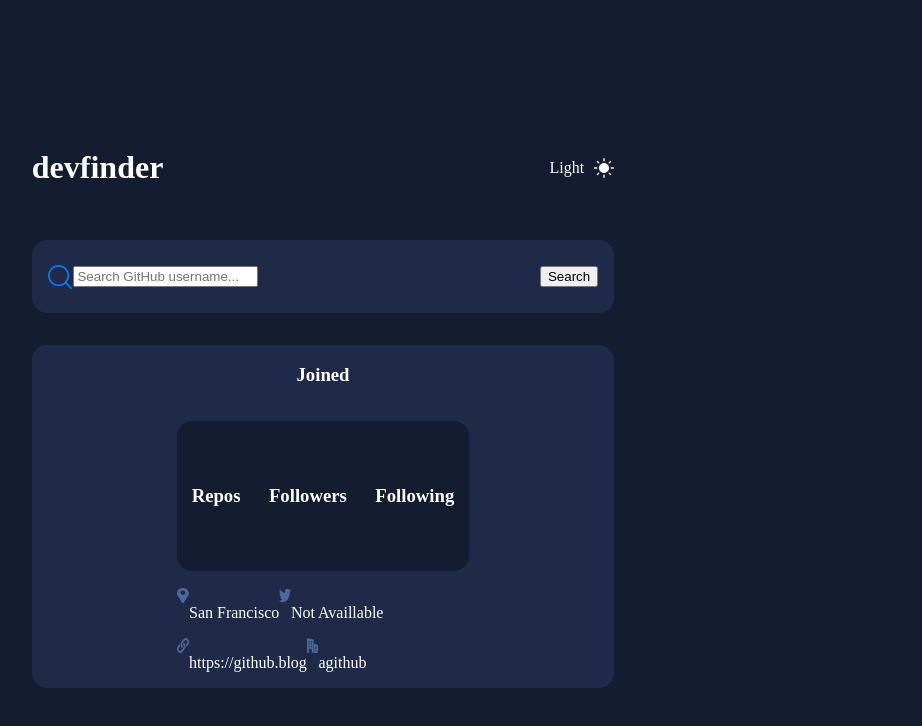
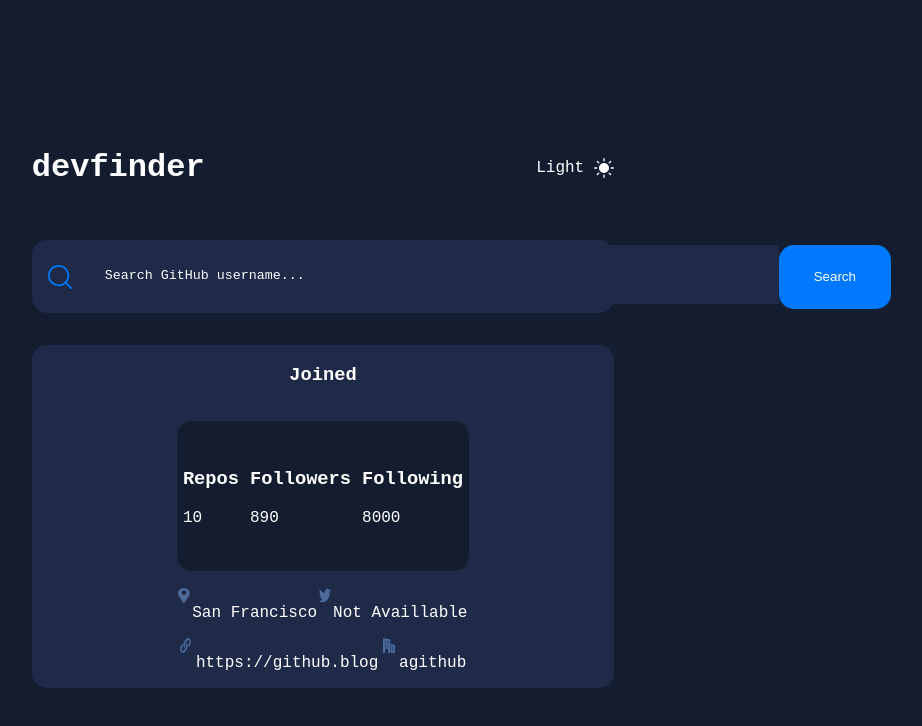
Before and after one commit to jameshsousa/GitHub-user--search-app, a plain HTML site: page src/index.html in a window 1280 px wide. Shown: the whole page, without its empty margins (325-1247 px from the left). Drawn offline with Linux system fonts and the light colour scheme.

Commit message:
aply css on the nav section

```diff
--- a/src/assets/css/style.css
+++ b/src/assets/css/style.css
@@ -6,6 +6,7 @@
     height: 100vh;
     justify-content: center;
     align-items: center;
+    font-family: 'Space Mono', monospace;
 }
 
 .container {
@@ -42,30 +43,54 @@
 
 nav {
     display: flex;
-    flex-direction: row;
     width: 65%;
     height: 15%;
     background-color:#1E2A47;
     border-radius: 15px;
     align-items: center;
-    justify-content: space-between;
 }
 
 nav .nav-img {
     display: flex;
     padding-left: 1rem;
 }
-nav .nav-search {
+
+.nav-search {
     display: flex;
-    width: 80%;
-
-
+    width: 100%;
 }
 
-nav .nav-submit {
+.nav-submit {
     display: flex;
     padding-right: 1rem;
     border-radius: 10px;
+    justify-items: end;
+}
+
+input[type=text]{
+    background-color: #1E2A47;
+    border: none;
+    width: 42rem;
+    height: 90%;
+    padding-left: 2rem;
+    color: white;
+}
+
+input::placeholder {
+    font-size: 1.3srem;
+    color: #FFFFFF;
+    font-family: 'Space Mono', monospace;
+}
+
+
+
+input[type=submit] {
+    border-radius: 15px;
+    border: none;
+    width: 7rem;
+    height: 4rem;
+    color: white;
+    background-color: #0079FF;
 }
 
 
@@ -107,20 +132,19 @@
 
 .data-users {
     display: flex;
+    width: 50%;
     flex-direction: column;
-    width: 50%;
-
+    justify-content: space-around;
 }
 
 .data-users1 {
     display: flex;
-    justify-content: start;
-
+    justify-content: space-around;
 }
 
 .data-users2{
     display: flex;
-    justify-content: start;
+    justify-content: space-around;
 
 }
 
--- a/src/index.html
+++ b/src/index.html
@@ -19,14 +19,17 @@
         </div>
 
         <div class="header-img">
+
           <div id ="light">
             <p> Light</p>
             <img class="sun" src="assets/icon-sun.svg" alt="sun">
           </div>
+
           <div id ="dark">
             <p> Dark</p>
             <img class="moon" src="assets/icon-moon.svg" alt="moon">
           </div>
+
         </div>
       </header>
 
@@ -34,7 +37,7 @@
       <nav id="nav">
 
         <span class="nav-img"><img src="assets/icon-search.svg" alt="search"></span>
-        <span class="nav-search"><input type="search" placeholder="Search GitHub username..."></span>
+        <span class="nav-search"><form><input type="text" name="search" placeholder="Search GitHub username..."></span></form>
         <span class="nav-submit"><input type="submit" value="Search"></span>
 
       </nav>
@@ -43,9 +46,18 @@
 
         <h3>Joined</h3>
         <div class="data-git">
-          <h3>Repos</h3>
-          <h3>Followers</h3>
-          <h3>Following</h3>
+          <div>
+            <h3>Repos</h3>
+            <p>10</p>
+          </div>
+          <div>
+            <h3>Followers</h3>
+            <p>890</p>
+          </div>
+          <div>
+            <h3>Following</h3>
+            <p>8000</p>
+          </div>
         </div>
 
       <div class="data-users">
@@ -62,10 +74,8 @@
           <img src="assets/icon-company.svg" alt="company">
           <p>agithub</p>
         </div>
-
       </div>
-
-      </main>
+    </main>
 
 
     </div>
```
